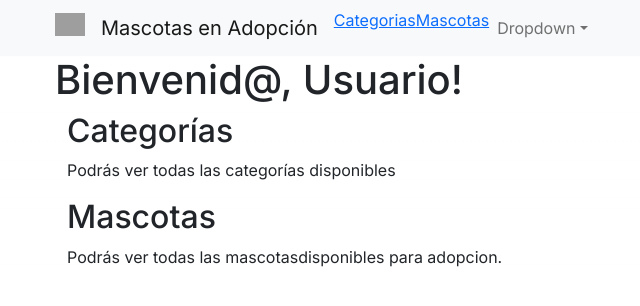
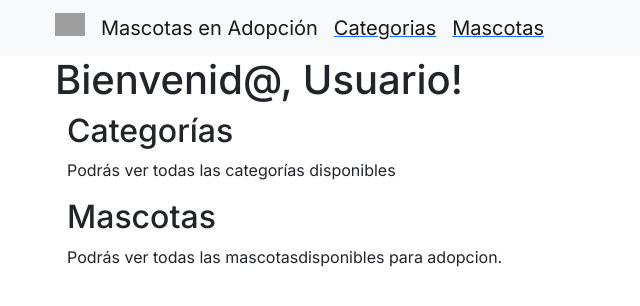
Before and after one commit to iaw-2023/NetworkKnights-React, a Next.js app: page / in a window 1280 px wide. Shown: the top 306 px of the page, without its empty margins (27-667 px from the left). Built offline with nearby package versions, Linux system fonts and the light colour scheme; grey boxes are pictures that could not be loaded.

Commit message:
modificacion navBar

```diff
--- a/src/app/App.jsx
+++ /dev/null
@@ -1,46 +0,0 @@
-import React, { Component } from 'react';
-import { BrowserRouter as Router, Routes, Route } from 'react-router-dom';
-import Footer from './components/Footer';
-import './index.css';
-import Home from './pages/home';
-
-import { CookiesProvider } from 'react-cookie';
-"use client";
-
-import "./App.css";
-import { BrowserRouter as Router, Routes, Route } from "react-router-dom";
-import { Navbar } from "../components/navBar/navBar";
-import { Shop } from "./shop/shop";
-import { Contacto } from "./contacto";
-import { Carrito } from "./carrito/carrito";
-import { ChakraProvider } from "@chakra-ui/react";
-import { ProductDetails } from "./productDetails/productDetails";
-import { ShopCategoria } from "./shop/shopCategoria"
-import { ShopContextProvider } from "../context/shop-context";
-import { ShopSearch } from "./shop/shopSearch";
-import { DetallesPedido } from "./detallesPedido/DetallesPedidoView";
-import { MisPedidos } from "./misPedidos/misPedidos";
-import { ToastContainer } from "react-toastify";
-
-function App(){
-  return (
-    <CookiesProvider>
-        <Router>
-          <div className="App" style={{ display: 'flex', flexDirection: 'column', minHeight: '150vh' }}>
-            <Navbar />
-
-            <div style={{ flex: '1' }}>
-              <Routes>
-                <Route path='/' element={< Home />}></Route>
-                <Route path="/mascotas_categoria/:category"></Route>
-
-
-              </Routes>
-            </div>
-
-            <Footer />
-          </div>
-        </Router>
-      </CookiesProvider>
-  );
-}
--- a/src/app/adoptar/page.js
+++ /dev/null
@@ -1,22 +0,0 @@
-'use client' ;
-
-import Form from 'react-bootstrap/Form';
-import OrderForm from "../components/OrderForm";
-import * as React from 'react';
-import useLocation from 'react-router-dom';
-
-
-function Adoptar() {
-  const apiURL = 'https://rodi-duran-laravel-79zb-hhxw14sen-network-knights.vercel.app/rest';
-  const location = useLocation();
-  const petId = location.state?.petId;
-    console.log("aaaaaaaaaaaaaaaaaaaaaaaaaaaaaaaaaaa"+petId);
-    return(
-        <OrderForm >
-
-
-        </OrderForm>
-      )
-}
-
-export default Adoptar;
--- a/src/app/categorias/page.js
+++ b/src/app/categorias/page.js
@@ -20,14 +20,15 @@ function Categorias() {
 
   return(
     <Row>
-        {categories?.map((category => (
-            <Col md={4} className="mt-4">
-                <CategoryCard
-                    name={category.name}
-                />
-            </Col>
-        )))}
+    {categories?.map((category) => (
+        <Col key={category.id} md={4} className="mt-4">
+            <CategoryCard
+                name={category.name}
+            />
+        </Col>
+    ))}
     </Row>
+
   )
 }
 
--- a/src/app/components/NavBar.js
+++ b/src/app/components/NavBar.js
@@ -22,20 +22,16 @@ function NavBar() {
         <Navbar.Brand href="/">Mascotas en Adopción</Navbar.Brand>
         <Navbar.Toggle aria-controls="basic-navbar-nav" />
         <Navbar.Collapse id="basic-navbar-nav">
+
           <Nav className="me-auto">
-            <Link href="/categorias" >Categorias</Link>
-            <Link href="/mascotas">Mascotas</Link>
-            <NavDropdown title="Dropdown" id="basic-nav-dropdown">
-              <NavDropdown.Item href="#action/3.1">Action</NavDropdown.Item>
-              <NavDropdown.Item href="#action/3.2">
-                Another action
-              </NavDropdown.Item>
-              <NavDropdown.Item href="#action/3.3">Something</NavDropdown.Item>
-              <NavDropdown.Divider />
-              <NavDropdown.Item href="#action/3.4">
-                Separated link
-              </NavDropdown.Item>
-            </NavDropdown>
+          <Link href="/categorias" >
+            <Navbar.Brand >Categorias</Navbar.Brand>
+          </Link>
+
+          <Link href="/mascotas" >
+            <Navbar.Brand >Mascotas</Navbar.Brand>
+          </Link>
+
           </Nav>
         </Navbar.Collapse>
       </Container>
```
